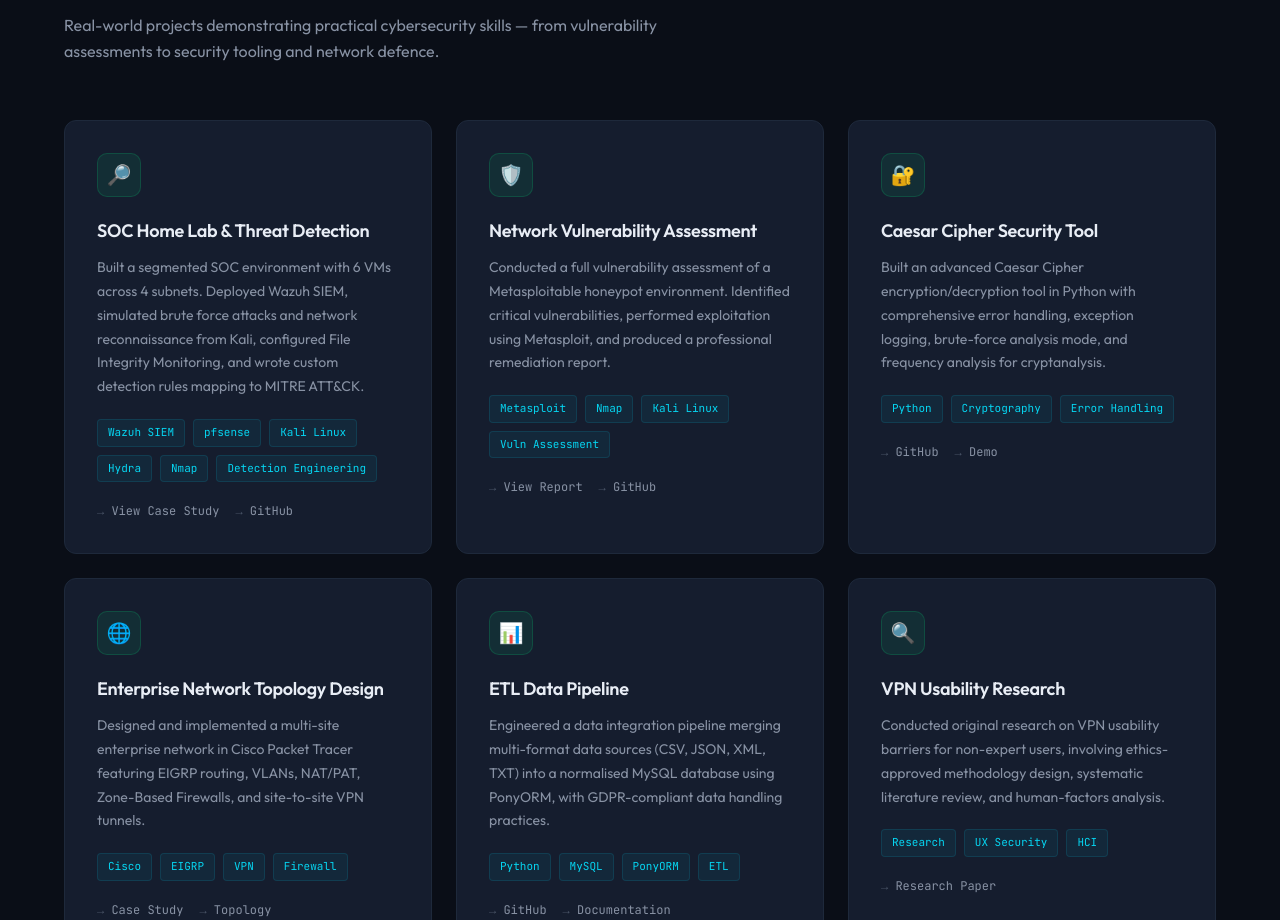
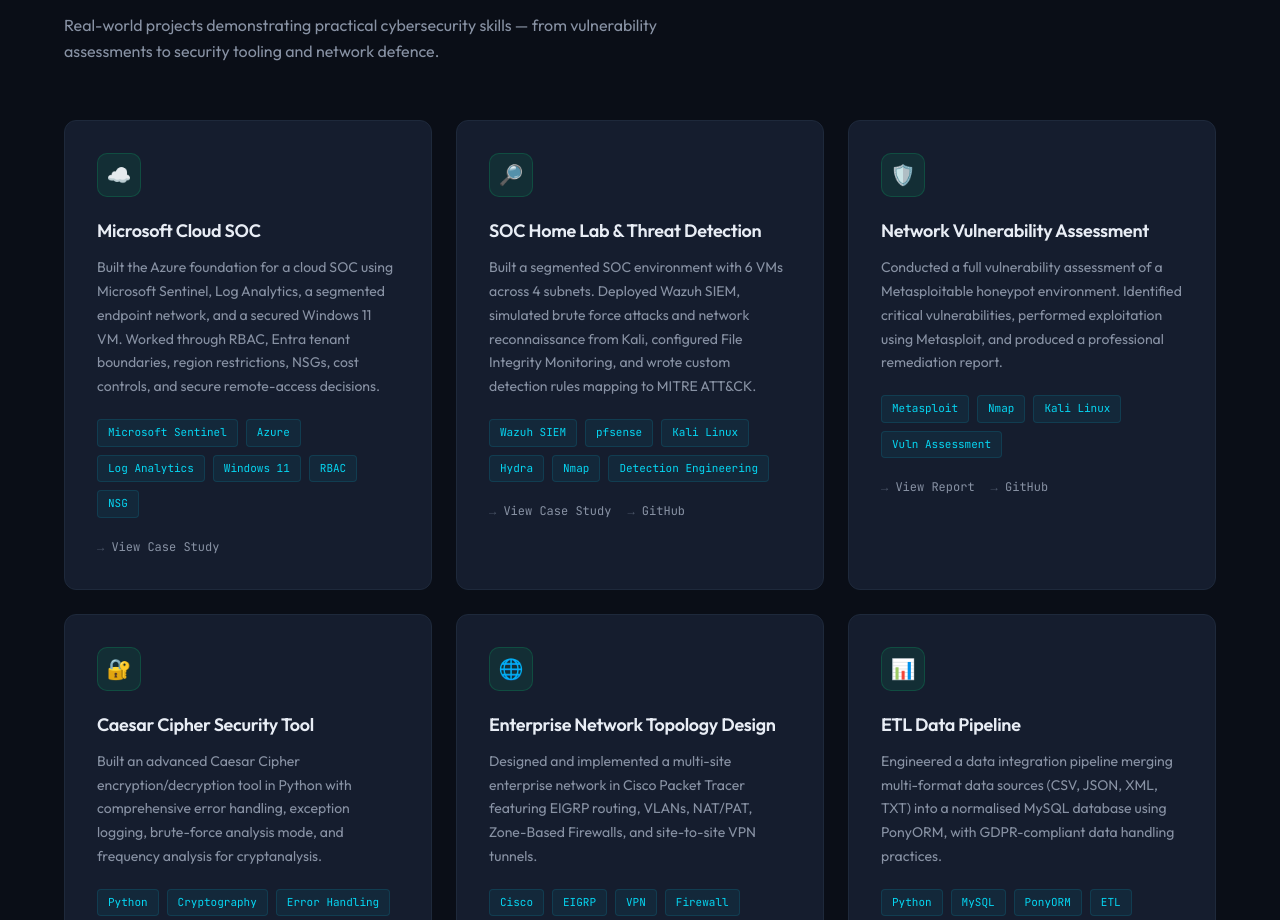
Before and after one commit to Ofuje-xl/ofuje-xl.github.io, a plain HTML site: page index.html in a window 1280 px wide. Shown: the part 1127-2047 px from the top of the page. Drawn offline with Linux system fonts and the light colour scheme.

Commit message:
Add Cloud SOC project to portfolio

```diff
--- a/index.html
+++ b/index.html
@@ -688,6 +688,23 @@
 
     <div class="projects-grid">
 
+      <div class="project-card">
+        <div class="project-icon">☁️</div>
+        <h3>Microsoft Cloud SOC</h3>
+        <p>Built the Azure foundation for a cloud SOC using Microsoft Sentinel, Log Analytics, a segmented endpoint network, and a secured Windows 11 VM. Worked through RBAC, Entra tenant boundaries, region restrictions, NSGs, cost controls, and secure remote-access decisions.</p>
+        <div class="project-tags">
+          <span class="tag">Microsoft Sentinel</span>
+          <span class="tag">Azure</span>
+          <span class="tag">Log Analytics</span>
+          <span class="tag">Windows 11</span>
+          <span class="tag">RBAC</span>
+          <span class="tag">NSG</span>
+        </div>
+        <div class="project-links">
+          <a href="cloud-soc.html">View Case Study</a>
+        </div>
+      </div>
+
 
       <div class="project-card">
         <div class="project-icon">🔎</div>
```
